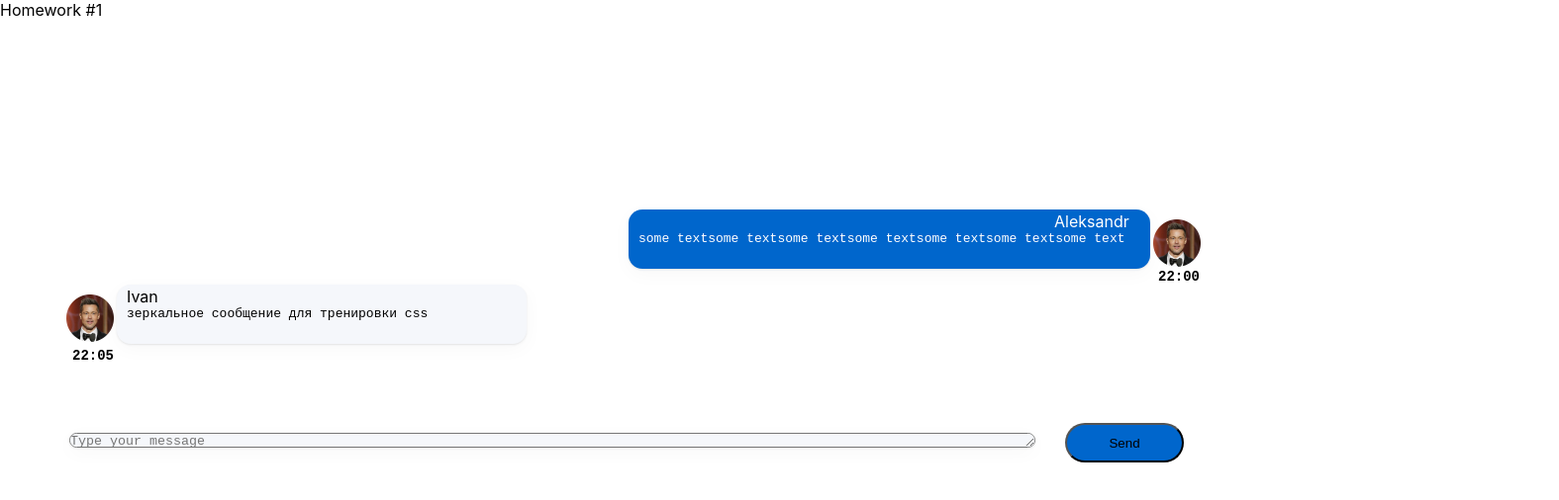
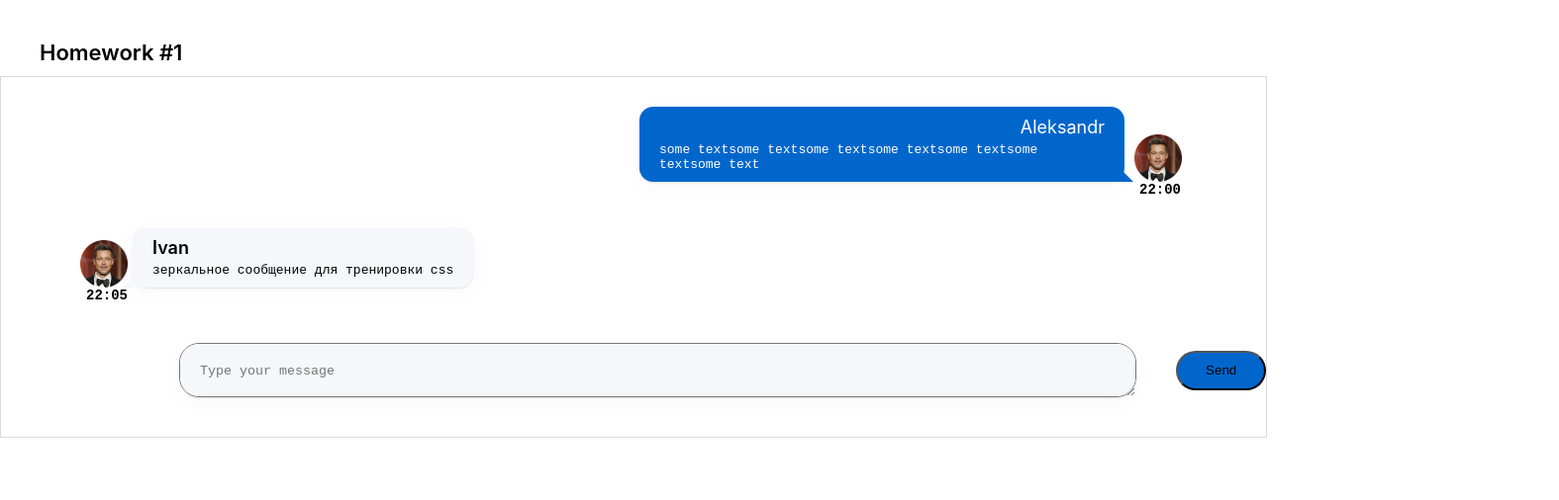
Before and after one commit to alik-avizha/hws2, a React (Create React App) app: page / in a window 1280 px wide. Shown: the top 506 px of the page at 99% size, 1575 px wide, since content can reach past the window. Built offline with nearby package versions, Linux system fonts and the light colour scheme.

Commit message:
work with Homework1(CSS)

```diff
--- a/src/s1-main/App.module.css
+++ b/src/s1-main/App.module.css
@@ -3,9 +3,18 @@
 }
 
 .hw {
+    border: 1px solid #D9D9D9;
+    margin: 0;
 
 }
 
 .hwTitle {
-
+    font-style: normal;
+    font-size: 22px;
+    line-height: 27px;
+    font-weight: 600;
+    margin-left: 40px;
+    margin-top: 40px;
+    margin-bottom: 10px;
+    color: #000000;
 }
--- a/src/s2-homeworks/hw01/HW1.tsx
+++ b/src/s2-homeworks/hw01/HW1.tsx
@@ -57,12 +57,12 @@ const HW1 = () => {
             <div className={s2.hw}>
                 {/*проверка отображения (не менять)*/}
                 <div>
-                    <Message message={message0} />
-                    <FriendMessage message={friendMessage0} />
+                    <Message message={message0}/>
+                    <FriendMessage message={friendMessage0}/>
                 </div>
 
                 {/*для автоматической проверки дз (не менять)*/}
-                <MessageSender M={Message} />
+                <MessageSender M={Message}/>
             </div>
         </div>
     )
--- a/src/s2-homeworks/hw01/friend-message/FriendMessage.module.css
+++ b/src/s2-homeworks/hw01/friend-message/FriendMessage.module.css
@@ -1,60 +1,65 @@
 .friendMessage {
+    margin-bottom: 5px;
+    margin-top: 30px;
+    margin-left: 80px;
+}
 
+.friendMessage:last-child {
+    margin-bottom: 0;
 }
 
 .friendImageAndText {
-    background: #F5F7FB;
-    position: relative;
-    width: 414px;
-    height: 60px;
-    left: 118px;
-    top: 160px;
-    box-shadow: 0 5px 20px rgba(29, 33, 38, 0.03), 0 1px 2px rgba(29, 33, 38, 0.1);
-    border-radius: 14px;
-
+    display: flex;
+    flex-direction: row;
+    align-items: end;
 }
 
 .friendImageAndText img {
-    position: relative;
     width: 48px;
     height: 48px;
-    left: -51px;
-    top: 10px;
-
-
-
+    margin-right: 5px;
+    align-items: end;
 }
 
 .friendText {
     position: relative;
-    width: 510px;
-    left: 10px;
-    top: -50px;
+    padding: 10px 20px;
+    background: #F5F7FB;
+    box-shadow: 0 5px 20px rgba(29, 33, 38, 0.03), 0 1px 2px rgba(29, 33, 38, 0.1);
+    border-radius: 14px;
+    color: #000000;
+    max-width: 490px;
+    margin-right: 10px;
 }
 
 .friendText:after {
-
+    content: '';
+    position: absolute;
+    bottom: 0;
+    left: -9px;
+    width: 0;
+    height: 0;
+    border-top: 28px solid transparent;
+    border-bottom: 0 solid transparent;
+    border-right: 28px solid #F5F7FB;
 }
 
 .friendName {
-
+    margin-bottom: 5px;
+    text-align: left;
+    font-weight: 600;
+    font-size: 18px;
 }
 
 .friendMessageText {
-
+    white-space: pre-wrap;
+    word-break: break-word;
 }
 
 .friendTime {
-    position: absolute;
-    width: 29px;
-    height: 12px;
-    left: 73px;
-    top: 354px;
     font-family: monospace;
-    font-style: normal;
     font-weight: 600;
     font-size: 14px;
-    line-height: 12px;
-    color: #000000;
-
+    text-align: left;
+    margin-left: 6px;
 }
--- a/src/s2-homeworks/hw01/friend-message/FriendMessage.tsx
+++ b/src/s2-homeworks/hw01/friend-message/FriendMessage.tsx
@@ -1,6 +1,6 @@
 import React from 'react'
 import s from './FriendMessage.module.css'
-import {MessageType} from "../HW1";
+import {MessageType} from '../HW1';
 
 export type FriendMessagePropsType = {
     message: MessageType
--- a/src/s2-homeworks/hw01/message-sender/MessageSender.module.css
+++ b/src/s2-homeworks/hw01/message-sender/MessageSender.module.css
@@ -1,24 +1,25 @@
 .sendForm {
-
+    display: flex;
+    flex-direction: row;
+    margin-top: 40px;
+    margin-left: 180px;
+    margin-bottom: 40px;
+    align-items: center;
 }
 
 .textarea {
-    position: relative;
-    width: 976px;
-    height: 1240px;
-    left: 70px;
-    top: 240px;
+    padding: 20px 20px;
+    margin-right: 40px;
+    width: 1280px;
+    height: 40px;
     background: #F5F7FB;
     box-shadow: 0 5px 20px rgba(29, 33, 38, 0.03), 0 1px 2px rgba(29, 33, 38, 0.1);
     border-radius: 20px;
 }
 
 .button {
-    position: relative;
     width: 120px;
     height: 40px;
-    left: 100px;
-    top: 240px;
     background: #0066CC;
     border-radius: 20px;
 }
@@ -26,6 +27,7 @@
 .button:hover {
 
 }
+
 .button:active {
 
 }
--- a/src/s2-homeworks/hw01/message/Message.module.css
+++ b/src/s2-homeworks/hw01/message/Message.module.css
@@ -1,40 +1,48 @@
 .message {
+    margin-top: 30px;
+    margin-right: 80px;
 }
 
 .imageAndText {
-    background: #0066CC;
-    position: relative;
-    width: 527px;
-    height: 60px;
-    left: 635px;
-    top: 192px;
-    box-shadow: 0 5px 20px rgba(29, 33, 38, 0.03), 0 1px 2px rgba(29, 33, 38, 0.1);
-    border-radius: 14px;
-    color: #FFFFFF;
+    display: flex;
+    flex-direction: row-reverse;
+    align-items: end;
 }
 
 .imageAndText img {
-    position: relative;
     width: 48px;
     height: 48px;
-    left: 530px;
-    top: 10px
+    margin-right: 5px;
+    align-items: end;
 }
 
 .text {
     position: relative;
-    width: 510px;
-    left: 10px;
-    top: -50px;
+    padding: 10px 20px;
+    background: #0066CC;
+    box-shadow: 0 5px 20px rgba(29, 33, 38, 0.03), 0 1px 2px rgba(29, 33, 38, 0.1);
+    border-radius: 14px;
+    color: #FFFFFF;
+    max-width: 490px;
+    margin-right: 10px;
 }
 
 .text:after {
-
+    content: '';
+    position: absolute;
+    bottom: 0;
+    right: -9px;
+    width: 0;
+    height: 0;
+    border-top: 28px solid transparent;
+    border-bottom: 0 solid transparent;
+    border-left: 28px solid #0066CC;
 }
 
 .name {
-    position: relative;
-    left: 420px;
+    margin-bottom: 5px;
+    text-align: right;
+    font-size: 18px;
 }
 
 .messageText {
@@ -43,15 +51,9 @@
 }
 
 .time {
-    position: relative;
-    width: 48px;
-    height: 48px;
-    left: 1170px;
-    top: 194px;
     font-family: monospace;
-    font-style: normal;
     font-weight: 600;
     font-size: 14px;
-    line-height: 12px;
-
+    text-align: right;
+    margin-right: 6px;
 }
--- a/src/s2-homeworks/hw01/message/Message.tsx
+++ b/src/s2-homeworks/hw01/message/Message.tsx
@@ -1,6 +1,6 @@
 import React from 'react'
 import s from './Message.module.css'
-import {MessageType} from "../HW1";
+import {MessageType} from '../HW1';
 
 // нужно создать правильный тип вместо any
 export type MessagePropsType = {
```
